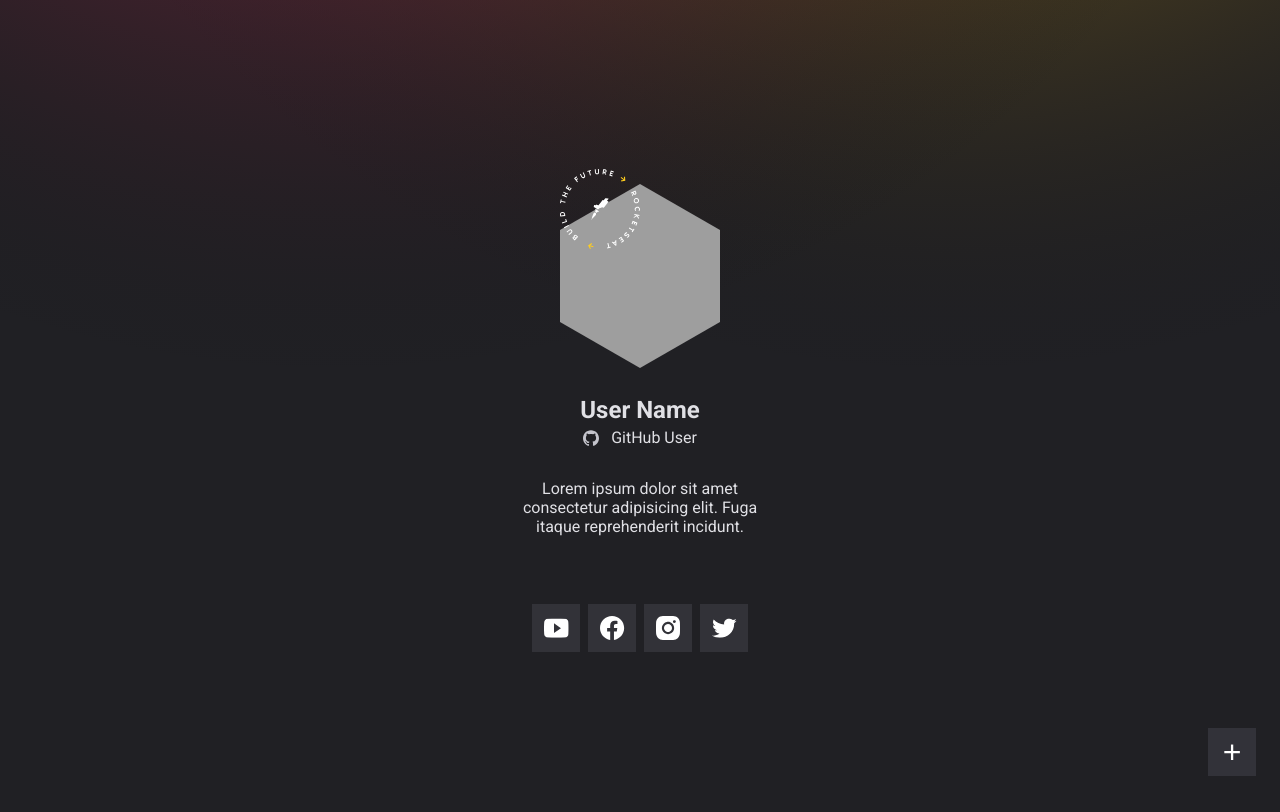
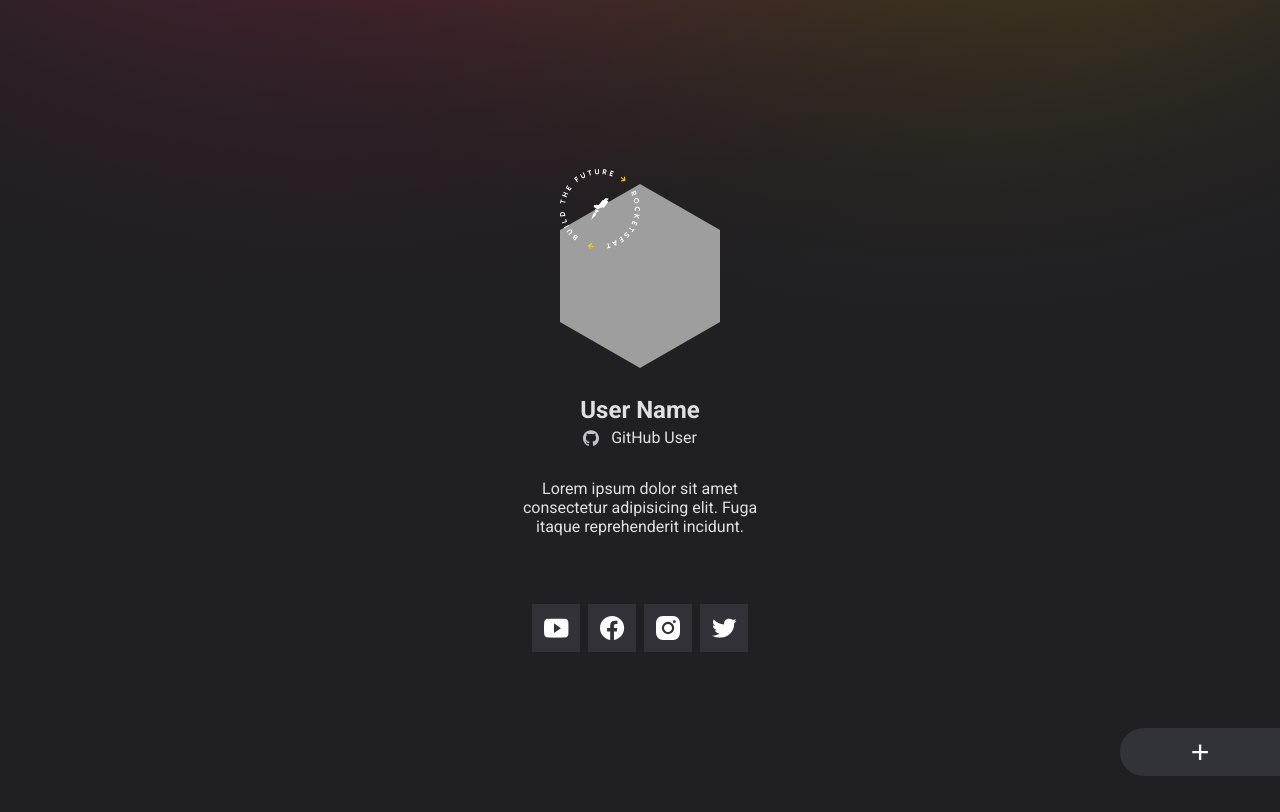
Before and after one commit to BrenoC616/NLWHeat-Cracha, a plain HTML site: page index.html in a window 1280 px wide. Drawn offline with Linux system fonts and the light colour scheme; no server answers; grey boxes are pictures that could not be loaded.

Commit message:
Atualizando Arquivos

```diff
--- a/index.html
+++ b/index.html
@@ -64,7 +64,7 @@
             /></a>
           </li>
         </ul>
-        <button id="setSocialMediasButton" onclick="SetSocialMedias()" title="Add Social Medias">
+        <button class="setSocialMediasButton" id="setSocialMediasButton" onclick="SetSocialMedias()" title="Add Social Medias">
           +
         </button>
       </div>
--- a/main.js
+++ b/main.js
@@ -10,7 +10,7 @@ function ChangeUserSocialMedia() {
   for (let li of userSocialMediaLinks.children) {
     const socialName = li.getAttribute("class");
     let newLink = `https://${socialName}.com/${userSocialMedia[socialName]}`;
-    let a = li.children[0];
+    let a = li.firstElementChild;
     a.href = newLink;
   }
 }
--- a/style.css
+++ b/style.css
@@ -88,15 +88,17 @@ ul {
   justify-content: center;
 }
 
-#setSocialMediasButton {
-  width: var(--size-2);
+.setSocialMediasButton {
+  cursor: pointer;
+  width: var(--size-3);
   height: var(--size-2);
   position: fixed;
   bottom: var(--size-1);
-  right: var(--size-1);
-  border: 0 solid;
+  right: 0;
+  border: none;
+  border-radius: var(--size-2) 0 0 var(--size-2);
   font-size: 2rem;
   font-weight: 500;
-  color: white;
+  color: hsl(0, 0%, 100%);
   background-color: var(--dark-gray);
 }
```
